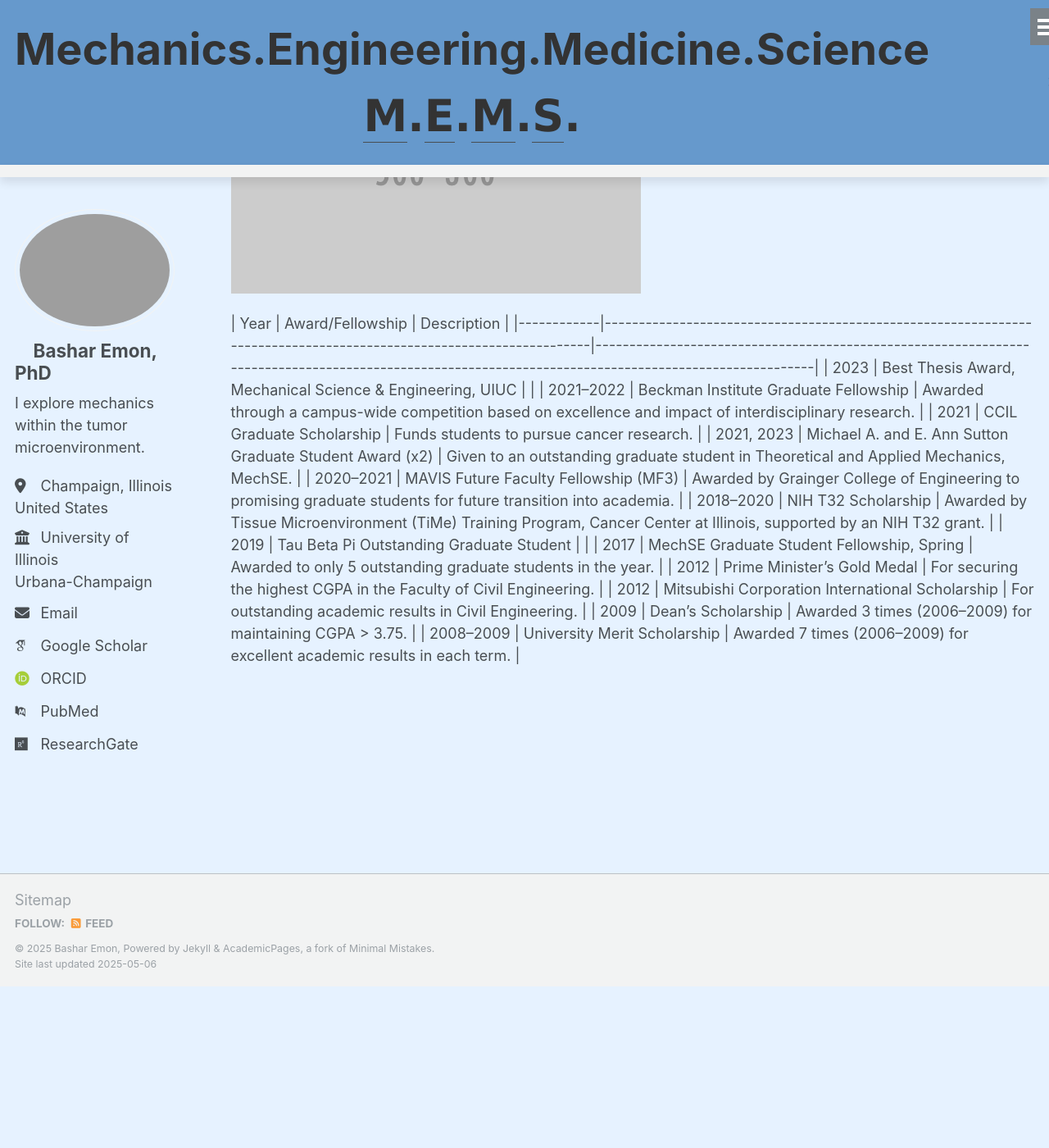
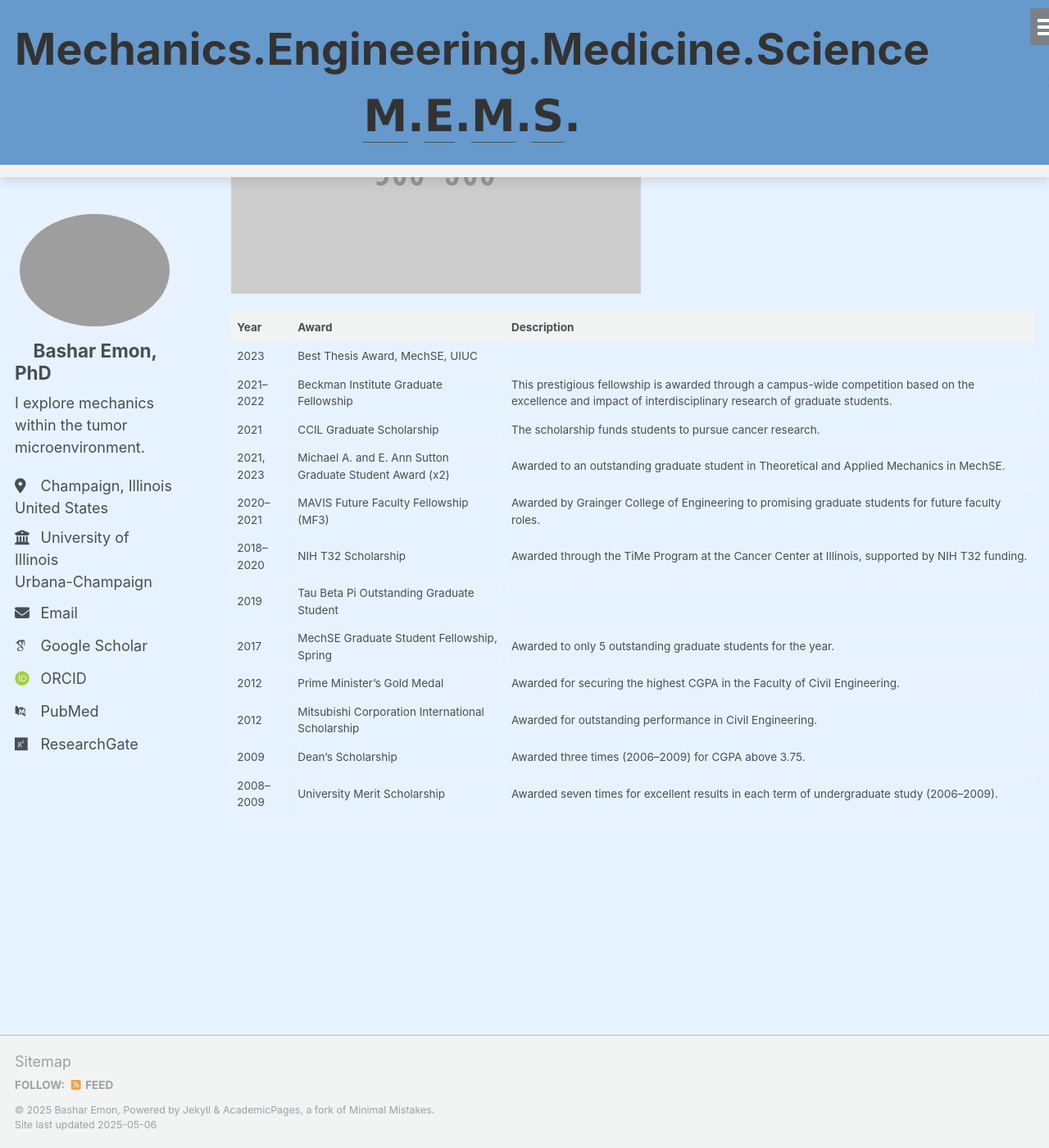
Before and after one commit to BasharEmon/BasharEmon.github.io, a Jekyll site: the page built from _pages/portfolio.html, in a window 1280 px wide and 1400 px high, scrolled down 842 px. Shown: the whole window at 82% size. Built offline with Jekyll 4.4.1, drawn with Linux system fonts in a browser that asks for light colours; some web fonts are replaced; before the commit the page ends 2045 px from its top, so only the background shows below that.

Commit message:
Update portfolio.html

```diff
--- a/_pages/portfolio.html
+++ b/_pages/portfolio.html
@@ -12,17 +12,74 @@ author_profile: true
   {% include archive-single.html %}
 {% endfor %}
 
-| Year       | Award/Fellowship                                                                                                  | Description                                                                                                                                          |
-|------------|--------------------------------------------------------------------------------------------------------------------|------------------------------------------------------------------------------------------------------------------------------------------------------|
-| 2023       | Best Thesis Award, Mechanical Science & Engineering, UIUC                                                         |                                                                                                                                                      |
-| 2021–2022  | Beckman Institute Graduate Fellowship                                                                              | Awarded through a campus-wide competition based on excellence and impact of interdisciplinary research.                                              |
-| 2021       | CCIL Graduate Scholarship                                                                                          | Funds students to pursue cancer research.                                                                                                            |
-| 2021, 2023 | Michael A. and E. Ann Sutton Graduate Student Award (x2)                                                           | Given to an outstanding graduate student in Theoretical and Applied Mechanics, MechSE.                                                               |
-| 2020–2021  | MAVIS Future Faculty Fellowship (MF3)                                                                              | Awarded by Grainger College of Engineering to promising graduate students for future transition into academia.                                       |
-| 2018–2020  | NIH T32 Scholarship                                                                                                | Awarded by Tissue Microenvironment (TiMe) Training Program, Cancer Center at Illinois, supported by an NIH T32 grant.                               |
-| 2019       | Tau Beta Pi Outstanding Graduate Student                                                                           |                                                                                                                                                      |
-| 2017       | MechSE Graduate Student Fellowship, Spring                                                                         | Awarded to only 5 outstanding graduate students in the year.                                                                                         |
-| 2012       | Prime Minister’s Gold Medal                                                                                        | For securing the highest CGPA in the Faculty of Civil Engineering.                                                                                   |
-| 2012       | Mitsubishi Corporation International Scholarship                                                                   | For outstanding academic results in Civil Engineering.                                                                                               |
-| 2009       | Dean’s Scholarship                                                                                                 | Awarded 3 times (2006–2009) for maintaining CGPA > 3.75.                                                                                              |
-| 2008–2009  | University Merit Scholarship                                                                                        | Awarded 7 times (2006–2009) for excellent academic results in each term.                                                                             |
+<table border="1" cellspacing="0" cellpadding="8">
+  <thead>
+    <tr>
+      <th>Year</th>
+      <th>Award</th>
+      <th>Description</th>
+    </tr>
+  </thead>
+  <tbody>
+    <tr>
+      <td>2023</td>
+      <td>Best Thesis Award, MechSE, UIUC</td>
+      <td></td>
+    </tr>
+    <tr>
+      <td>2021–2022</td>
+      <td>Beckman Institute Graduate Fellowship</td>
+      <td>This prestigious fellowship is awarded through a campus-wide competition based on the excellence and impact of interdisciplinary research of graduate students.</td>
+    </tr>
+    <tr>
+      <td>2021</td>
+      <td>CCIL Graduate Scholarship</td>
+      <td>The scholarship funds students to pursue cancer research.</td>
+    </tr>
+    <tr>
+      <td>2021, 2023</td>
+      <td>Michael A. and E. Ann Sutton Graduate Student Award (x2)</td>
+      <td>Awarded to an outstanding graduate student in Theoretical and Applied Mechanics in MechSE.</td>
+    </tr>
+    <tr>
+      <td>2020–2021</td>
+      <td>MAVIS Future Faculty Fellowship (MF3)</td>
+      <td>Awarded by Grainger College of Engineering to promising graduate students for future faculty roles.</td>
+    </tr>
+    <tr>
+      <td>2018–2020</td>
+      <td>NIH T32 Scholarship</td>
+      <td>Awarded through the TiMe Program at the Cancer Center at Illinois, supported by NIH T32 funding.</td>
+    </tr>
+    <tr>
+      <td>2019</td>
+      <td>Tau Beta Pi Outstanding Graduate Student</td>
+      <td></td>
+    </tr>
+    <tr>
+      <td>2017</td>
+      <td>MechSE Graduate Student Fellowship, Spring</td>
+      <td>Awarded to only 5 outstanding graduate students for the year.</td>
+    </tr>
+    <tr>
+      <td>2012</td>
+      <td>Prime Minister’s Gold Medal</td>
+      <td>Awarded for securing the highest CGPA in the Faculty of Civil Engineering.</td>
+    </tr>
+    <tr>
+      <td>2012</td>
+      <td>Mitsubishi Corporation International Scholarship</td>
+      <td>Awarded for outstanding performance in Civil Engineering.</td>
+    </tr>
+    <tr>
+      <td>2009</td>
+      <td>Dean’s Scholarship</td>
+      <td>Awarded three times (2006–2009) for CGPA above 3.75.</td>
+    </tr>
+    <tr>
+      <td>2008–2009</td>
+      <td>University Merit Scholarship</td>
+      <td>Awarded seven times for excellent results in each term of undergraduate study (2006–2009).</td>
+    </tr>
+  </tbody>
+</table>
```
